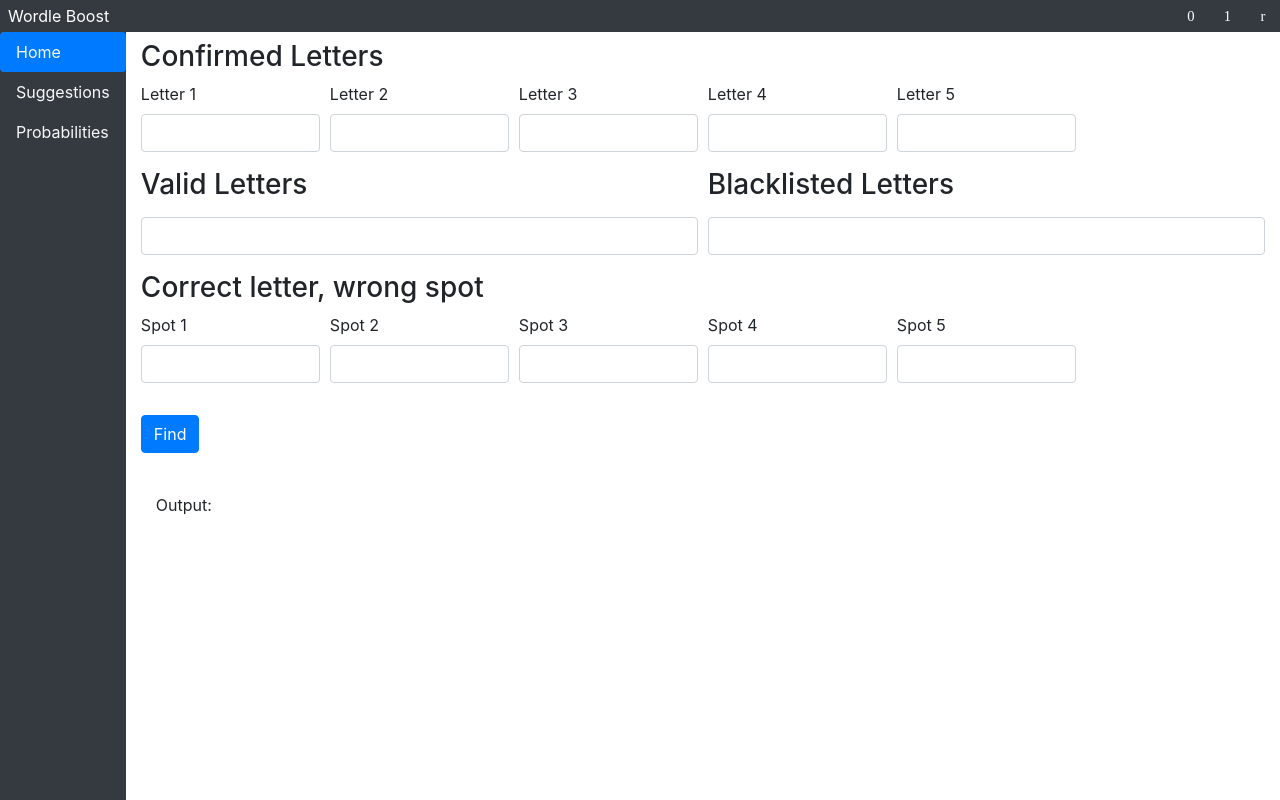
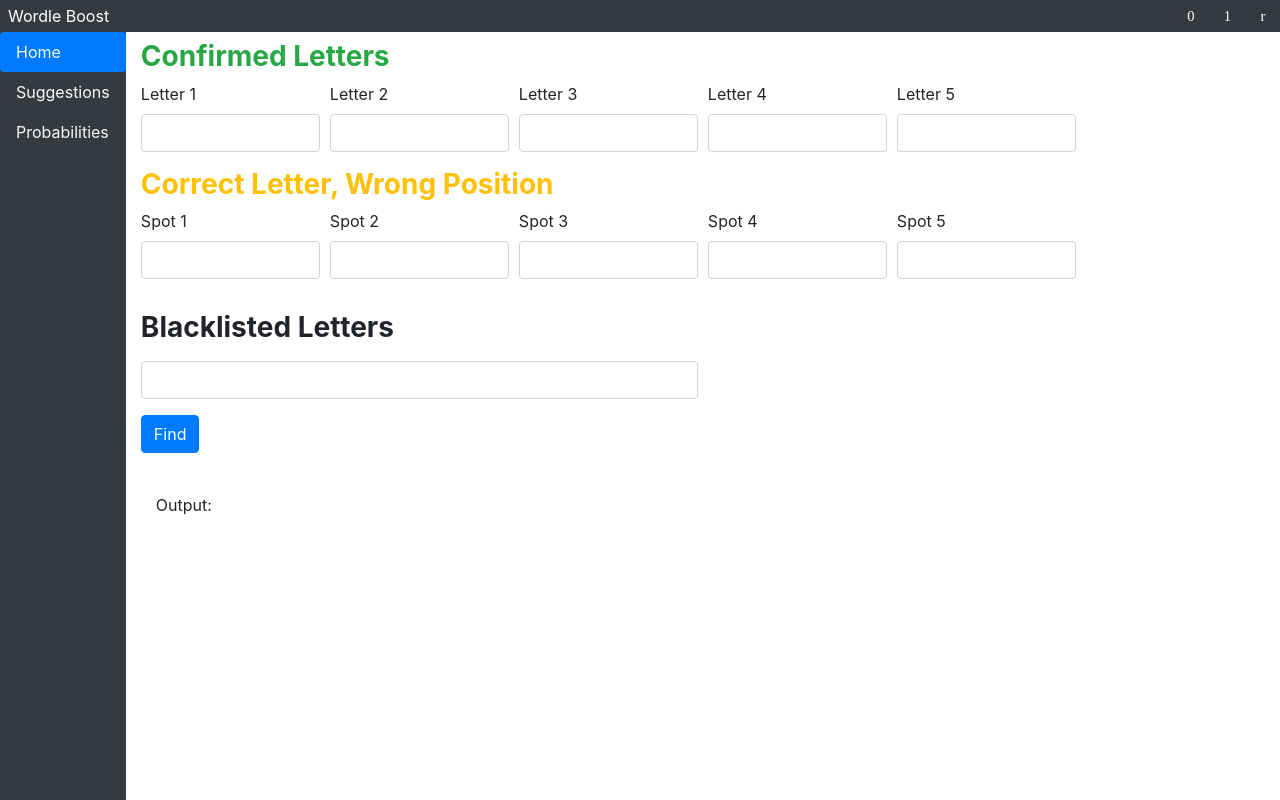
Before and after one commit to Chunjee/ppa-wordFilter, a website: page gui/index.html in a window 1280 px wide. Drawn offline with Linux system fonts and the light colour scheme.

Commit message:
feat: gui colors

```diff
--- a/gui/index.html
+++ b/gui/index.html
@@ -67,7 +67,7 @@
 				<!-- v-pills-home -->
 				<div class="tab-pane fade show active" id="v-pills-home" role="tabpanel" aria-labelledby="v-pills-home-tab">
 					<form onsubmit="ahk.fn_submit(event)">
-						<h3>Confirmed Letters</h3>
+						<h3 class="text-success font-weight-bold">Confirmed Letters</h3>
 						<div class="form-group">
 							<div class="form-row">
 							<div class="form-group col-md-2">
@@ -91,17 +91,7 @@
 								<input type="input" class="form-control" id="input5" value="">
 							</div>
 						</div>
-						<div class="form-row">
-							<div class="form-group col-md-6">
-								<h3><label for="validletters">Valid Letters</label></h3>
-								<input type="input" class="form-control" id="validletters" value="">
-							</div>
-							<div class="form-group col-md-6">
-								<h3><label for="blacklistedletters">Blacklisted Letters</label></h3>
-								<input type="input" class="form-control" id="blacklistedletters" value="">
-							</div>
-							</div>
-						<h3>Correct letter, wrong spot</h3>
+						<h3 class="text-warning font-weight-bold">Correct Letter, Wrong Position</h3>
 						<div class="form-group">
 							<div class="form-row">
 								<div class="form-group col-md-2">
@@ -124,6 +114,16 @@
 									<label for="wrong5">Spot 5</label>
 									<input type="input" class="form-control" id="wrong5" value="">
 								</div>
+							</div>
+						</div>
+						<div class="form-row">
+							<!-- <div class="form-group col-md-6">
+								<h3><label for="validletters">Valid Letters</label></h3>
+								<input type="input" class="form-control" id="validletters" value="">
+							</div> -->
+							<div class="form-group col-md-6">
+								<h3 class="font-weight-bold"><label for="blacklistedletters">Blacklisted Letters</label></h3>
+								<input type="input" class="form-control" id="blacklistedletters" value="">
 							</div>
 						</div>
 						<button type="submit" class="btn btn-primary">Find</button>
```
Lines whose indentation alone changed are shown as unchanged.
